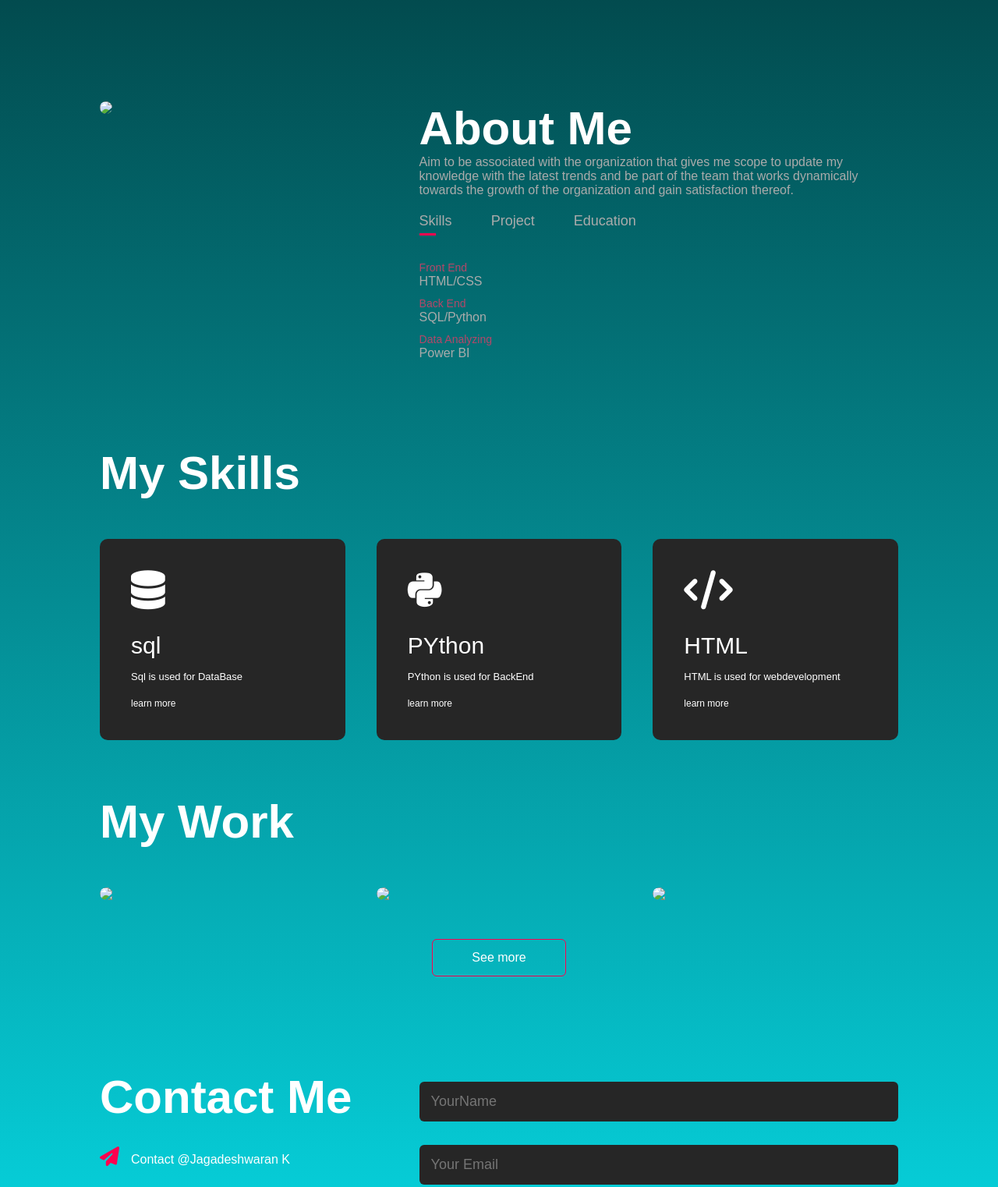
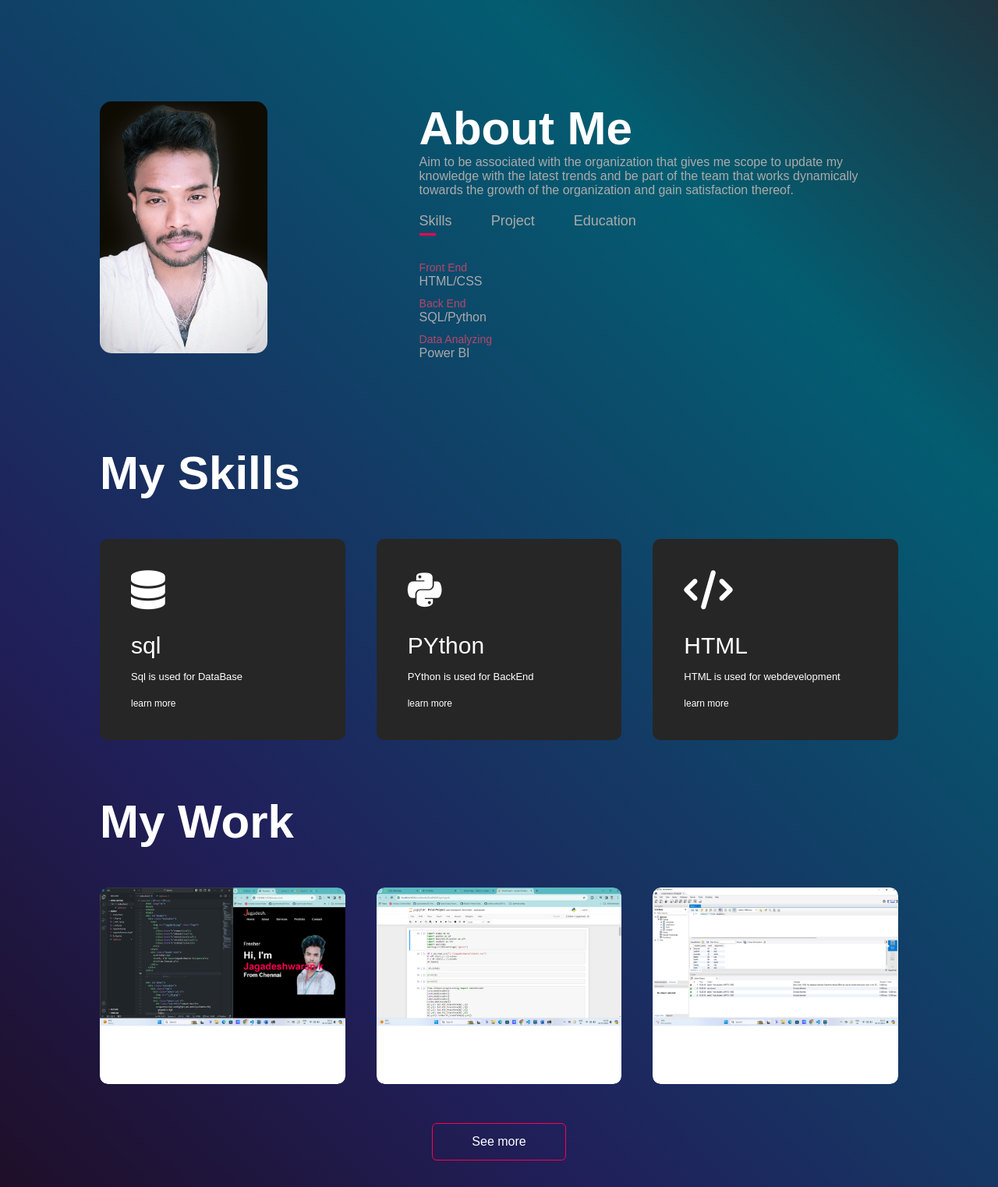
Before and after one commit to JAGADSHWARAN/protfolio, a plain HTML site: page index.html in a window 1280 px wide. Shown: the part 760-2282 px from the top of the page at 78% size. Drawn offline with Linux system fonts and the light colour scheme.

Commit message:
Add files via upload

```diff
--- a/index.html
+++ b/index.html
@@ -8,21 +8,10 @@
   <script src="https://kit.fontawesome.com/42504c3439.js" crossorigin="anonymous"></script>
 </head>
 <body>
-
-
-
-
-
-
-
-
-
-
-
 <div id="header">
   <div class="container">
     <nav>
-      <img src="Jagadesh.png" class="logo">
+      <img src="image/Jagadesh.Logo.png" class="logo">
       <ul id="sidemenu">
         <li><a href="#header">Home</a></li>
         <li><a href="#about">About</a></li>
@@ -49,7 +38,7 @@
   <div class="container">
     <div class="row">
       <div class="about-col-1">
-        <img src="J_AM.png">
+        <img src="image/J_AM.png">
       </div>
       <div class="about-col-2">
         <h1 class="sub-title">About Me</h1>
@@ -116,7 +105,7 @@
     <h1 class="sub-title">My Work</h1>
     <div class="work-list">
       <div class="work">
-        <img src="sql.png">
+        <img src="image/web_development.png">
         <div class="layer">
           <h3>Front End</h3>
           <p>Using HTML,CSS,Java Script</p>
@@ -124,7 +113,7 @@
         </div>
       </div>
       <div class="work">
-        <img src="python.png">
+        <img src="image/python.png">
         <div class="layer">
           <h3>Back End</h3>
         <p>Using Python,SQL</p>
@@ -132,7 +121,7 @@
       </div>
       </div>
       <div class="work">
-        <img src="web_development.png">
+        <img src="image/sql.png">
         <div class="layer">
           <h3>Business Intelligence</h3>
         <p>Using Power BI</p>
--- a/styles.css
+++ b/styles.css
@@ -8,12 +8,12 @@
 body{
 
     color: #fff;
-    background: linear-gradient(180deg, #000b0b, #07ecf8);
+    background: linear-gradient(45deg, #1d0000, #20205b, #035d71,#410202);
 }
 #header{
     width: 100%;
     height: 100vh;
-    background-image: url("J\ \(4\).png");
+    background-image: url("image/jk_bg_phone.png");
     background-size: cover;
     background-position: center;
 }
```
